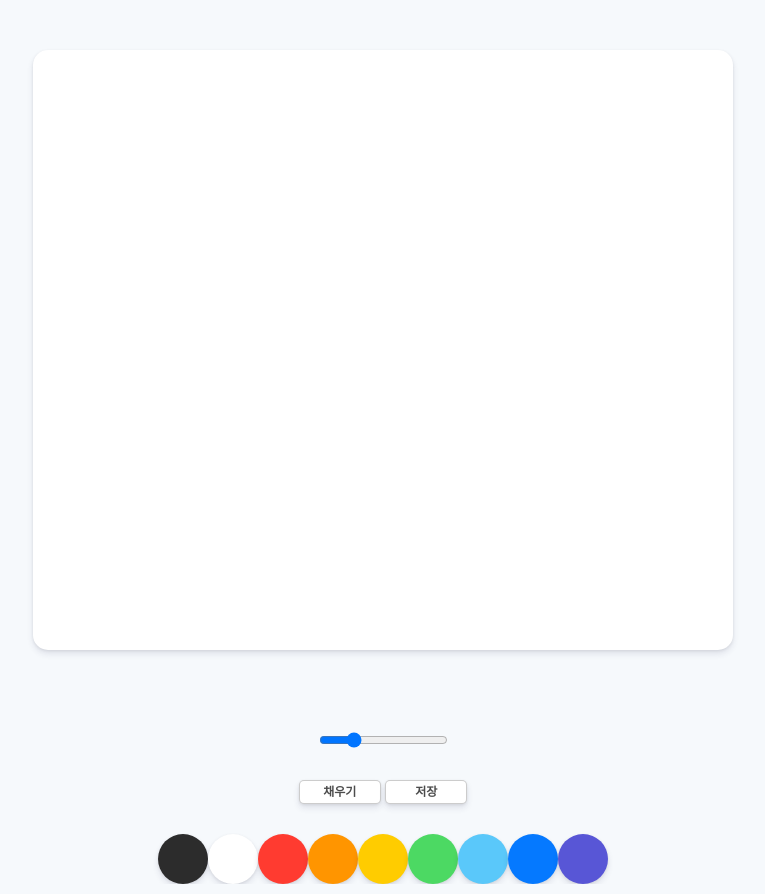
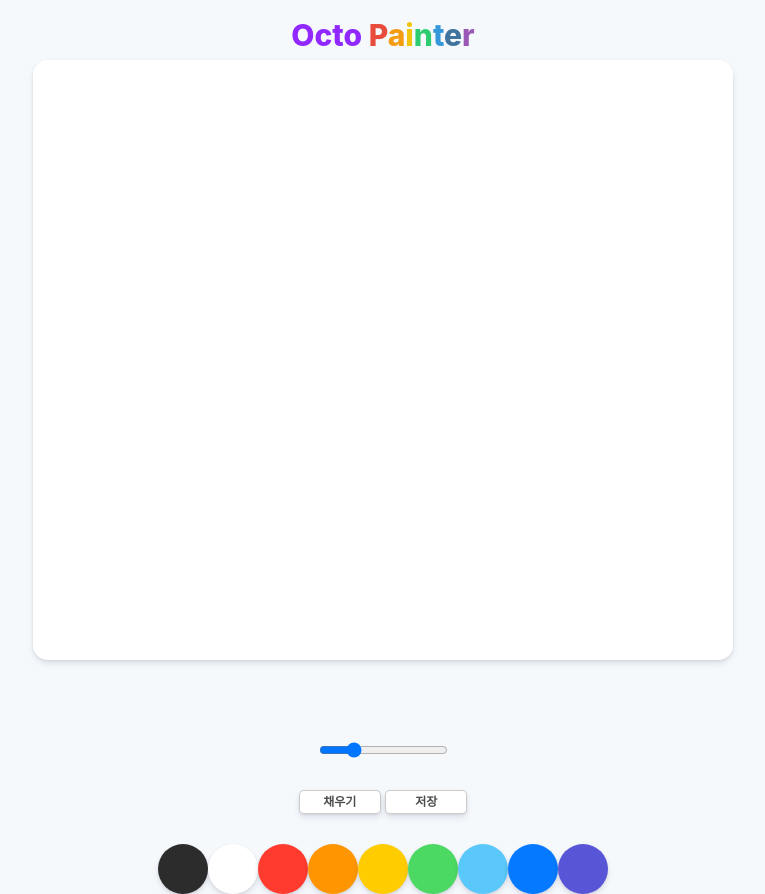
Before and after one commit to Saentri/paintjs, a plain HTML site: page index.html in a window 1280 px wide. Shown: the whole page, without its empty margins (257-1022 px from the left). Drawn offline with Linux system fonts and the light colour scheme.

Commit message:
Completion

```diff
--- a/app.js
+++ b/app.js
@@ -3,14 +3,21 @@ const ctx = canvas.getContext('2d');
 const colors = document.getElementsByClassName("jsColor");
 const range = document.getElementById("jsRange");
 const mode = document.getElementById("jsMode")
+const saveBtn = document.getElementById("jsSave")
 
 canvas.width = 700;
 canvas.height = 600;
 
-ctx.strokeStyle = "#2c2c2c";
+const INITIAL_COLOR = "#2c2c2c";
+
+ctx.fillStyle = "white";
+ctx.fillRect(0, 0, canvas.width, canvas.height);
+ctx.strokeStyle = INITIAL_COLOR;
+ctx.fillStyle = INITIAL_COLOR;
 ctx.lineWidth = 2.5;
 
 let painting = false;
+let filling = false;
 
 function stopPainting() {
     painting = false;
@@ -35,6 +42,7 @@ function onMouseMove(event) {
 function handleColorClick(event) {
     const color = event.target.style.backgroundColor;
     ctx.strokeStyle = color;
+    ctx.fillStyle = color;
 }
 
 function handleRangeCharge(event) {
@@ -42,13 +50,41 @@ function handleRangeCharge(event) {
     ctx.lineWidth = size;
 }
 
-function handleModeClick
+function handleModeClick() {
+    if(filling === true) {
+        filling = false;
+        mode.innerText = "채우기";
+    } else {
+        filling = true;
+        mode.innerText = "브러쉬";
+    }
+}
+
+function handleCanvasClick() {
+    if (filling) {
+        ctx.fillRect(0, 0, canvas.width, canvas.height);
+    }
+}
+
+function handleCM(event) {
+    event.preventDefault();
+}
+
+function handleSaveClick() {
+    const image= canvas.toDataURL();
+    const link = document.createElement("a");
+    link.href = image;
+    link.download = "PaintJS[EXPORT]";
+    link.click();
+}
 
 if(canvas) {
      canvas.addEventListener("mousemove", onMouseMove);
      canvas.addEventListener("mousedown", startPainting);
      canvas.addEventListener("mouseup", stopPainting);
-     canvas.addEventListener("mouseleave", stopPainting)
+     canvas.addEventListener("mouseleave", stopPainting);
+     canvas.addEventListener("click", handleCanvasClick)
+     canvas.addEventListener("contextmenu", handleCM)
 }
 
 if(colors) {
@@ -57,9 +93,13 @@ if(colors) {
 }
 
 if(range) {
-    range.addEventListener("input", handleRangeCharge)
+    range.addEventListener("input", handleRangeCharge);
 }
 
 if(mode) {
-    mode.addEventListener("clock", handleModeClick)
+    mode.addEventListener("click", handleModeClick);
 }
+
+if(saveBtn) {
+    saveBtn.addEventListener("click", handleSaveClick);
+}
--- a/index.html
+++ b/index.html
@@ -8,6 +8,8 @@
     <title>PaintJS</title>
 </head>
 <body>
+    <h1><span>O</span><span>c</span><span>t</span><span>o</span> <span>P</span><span>a</span><span>i</span><span>n</span><span>t</span><span>e</span><span>r</span>
+    </h1>
     <canvas id="jsCanvas" class="canvas"></canvas>
     <div class="controls">
         <div class="controls__range">
--- a/styles.css
+++ b/styles.css
@@ -63,3 +63,45 @@ body {
 .controls .controls__range {
     margin-bottom: 30px;
 }
+
+h1 span:nth-child(1) {
+    color : #9028ff;
+}
+h1 span:nth-child(2) {
+    color : #9028ff;
+}
+h1 span:nth-child(3) {
+    color : #9028ff;
+}
+h1 span:nth-child(4) {
+    color : #9028ff;
+}
+h1 span:nth-child(5) {
+    color : #e74c3c;
+}
+h1 span:nth-child(6) {
+    color : #f39c12;
+}
+h1 span:nth-child(7) {
+    color : #f1c40f;
+}
+h1 span:nth-child(8) {
+    color : #2ecc71;
+}
+h1 span:nth-child(9) {
+    color : #3498db;
+}
+h1 span:nth-child(10) {
+    color : #40739e;
+}
+h1 span:nth-child(11) {
+    color : #9b59b6;
+}
+
+h1 {
+    text-align: center;
+    margin-bottom: 10px;
+    margin-top: -30px;
+    font-weight: 800;
+    font-size: 30px;
+}
```
